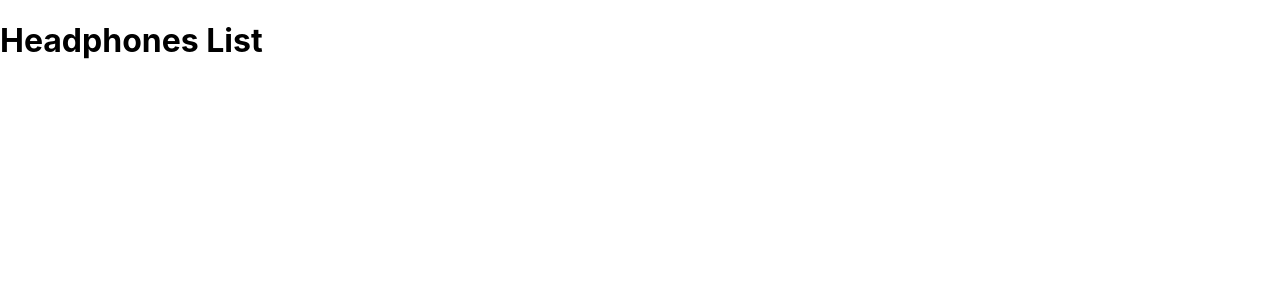
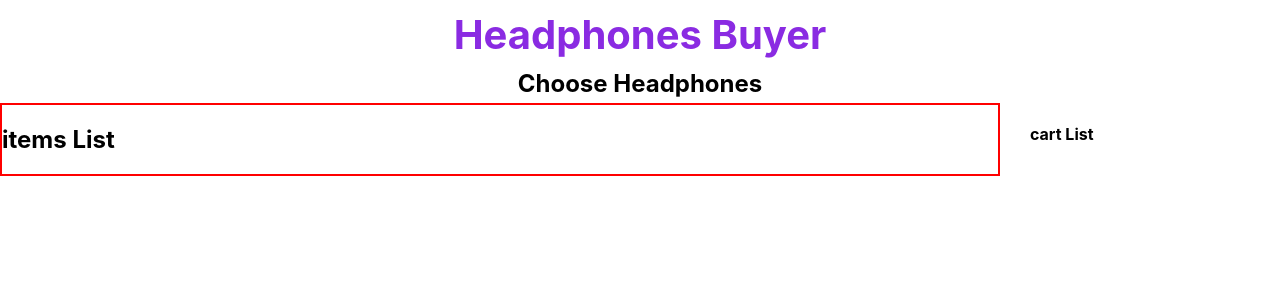
Before and after one commit to Shakshor/lucky-one-shakshor, a React (Create React App) app: page / in a window 1280 px wide. Shown: the top 300 px of the page. Built offline with nearby package versions, Linux system fonts and the light colour scheme.

Commit message:
header part done

```diff
--- a/src/App.js
+++ b/src/App.js
@@ -1,9 +1,13 @@
 import './App.css';
+import Header from './components/Header/Header';
+import Shop from './components/Shop/Shop';
+
 
 function App() {
   return (
     <div>
-      <h1>Headphones List</h1>
+      <Header></Header>
+      <Shop></Shop>
     </div>
   );
 }
--- /dev/null
+++ b/src/components/Header/Header.css
@@ -0,0 +1,7 @@
+.container-title {
+    color: blueviolet;
+    font-weight: bold;
+    font-size: 40px;
+    margin: 10px;
+    text-align: center;
+}
--- /dev/null
+++ b/src/components/Header/Header.js
@@ -0,0 +1,14 @@
+import React from 'react';
+import './Header.css'
+
+const Header = () => {
+    return (
+        <div className='headphones-container'>
+            <h1 className='container-title'>Headphones Buyer</h1>
+            <h2 style={{ textAlign: 'center', margin: '5px' }}>Choose Headphones</h2>
+        </div>
+
+    );
+};
+
+export default Header;
--- /dev/null
+++ b/src/components/Shop/Shop.css
@@ -0,0 +1,10 @@
+.shop-container {
+    display: grid;
+    grid-template-columns: 4fr 1fr;
+    grid-gap: 30px;
+}
+
+.products-container {
+    border: 2px solid red;
+    /* margin: 10px; */
+}
--- /dev/null
+++ b/src/components/Shop/Shop.js
@@ -0,0 +1,17 @@
+import React from 'react';
+import './Shop.css'
+
+const Shop = () => {
+    return (
+        <div className='shop-container'>
+            <div className='products-container'>
+                <h2>items List</h2>
+            </div>
+            <div className='cart-container'>
+                <h4>cart List</h4>
+            </div>
+        </div>
+    );
+};
+
+export default Shop;
```
Also changed, not shown: public/data.json (added, +56 -0 lines), src/images/BeatsStudio.webp (renamed from src/images/Tascam.webp).
